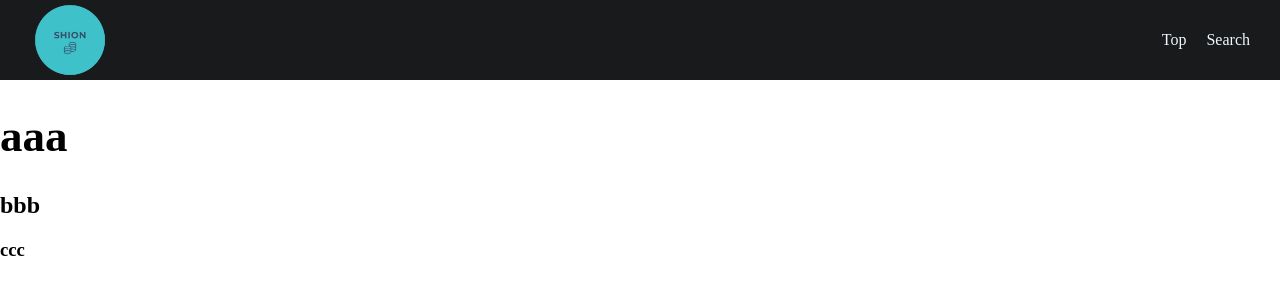
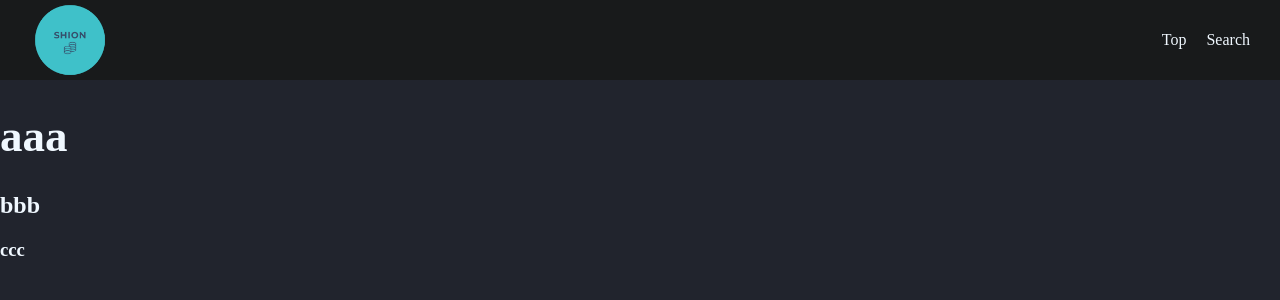
Before and after one commit to shifujito/myblog, a Next.js app: page / in a window 1280 px wide. Shown: the top 300 px of the page. Built offline with nearby package versions, Linux system fonts and the light colour scheme.

Commit message:
[fix] background color and font color

```diff
--- a/src/style/layout.css
+++ b/src/style/layout.css
@@ -1,5 +1,7 @@
 body {
   margin: 0;
+  background-color: #21242d;
+  color: aliceblue;
 }
 h1 {
   font-size: 45px;
```
